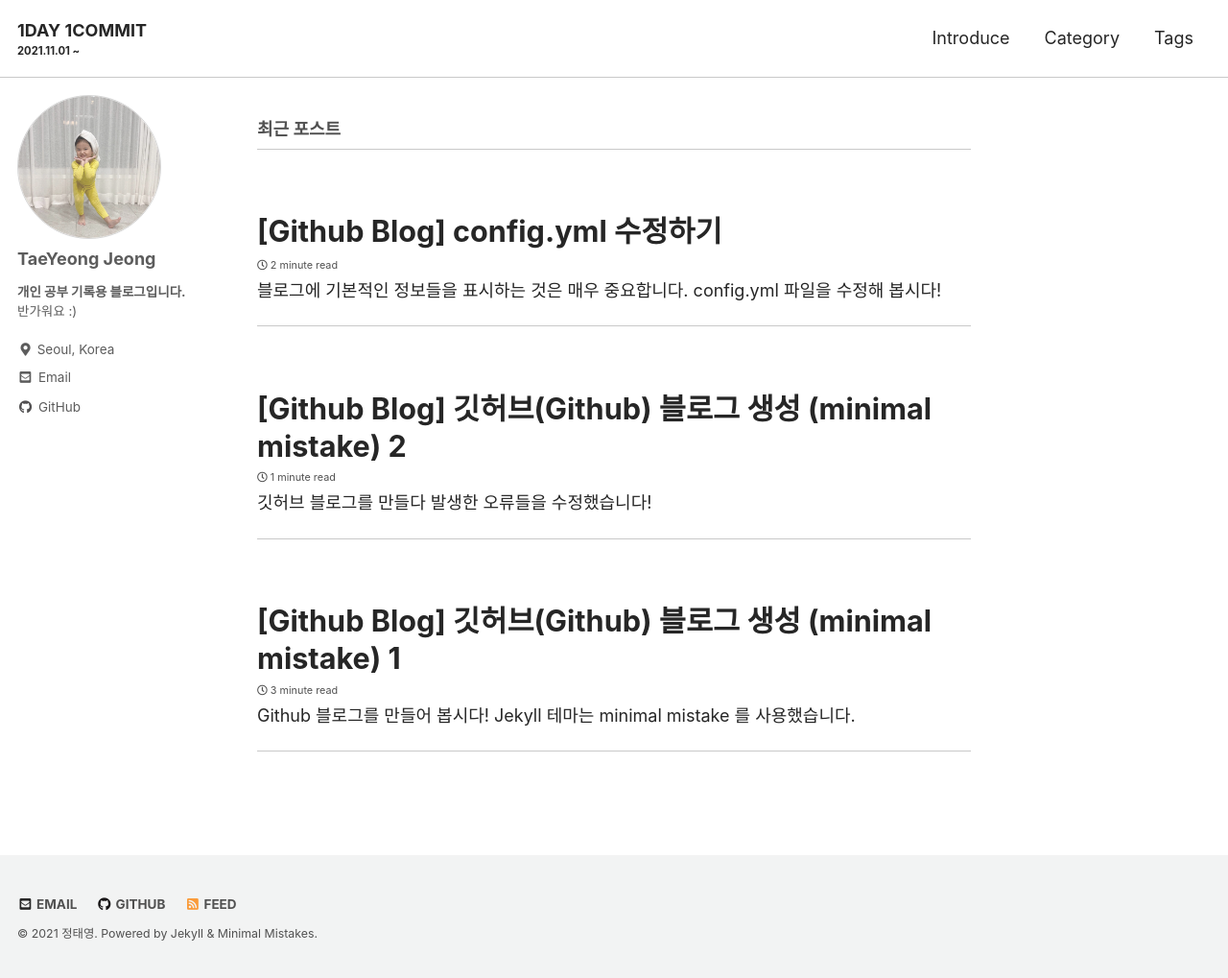
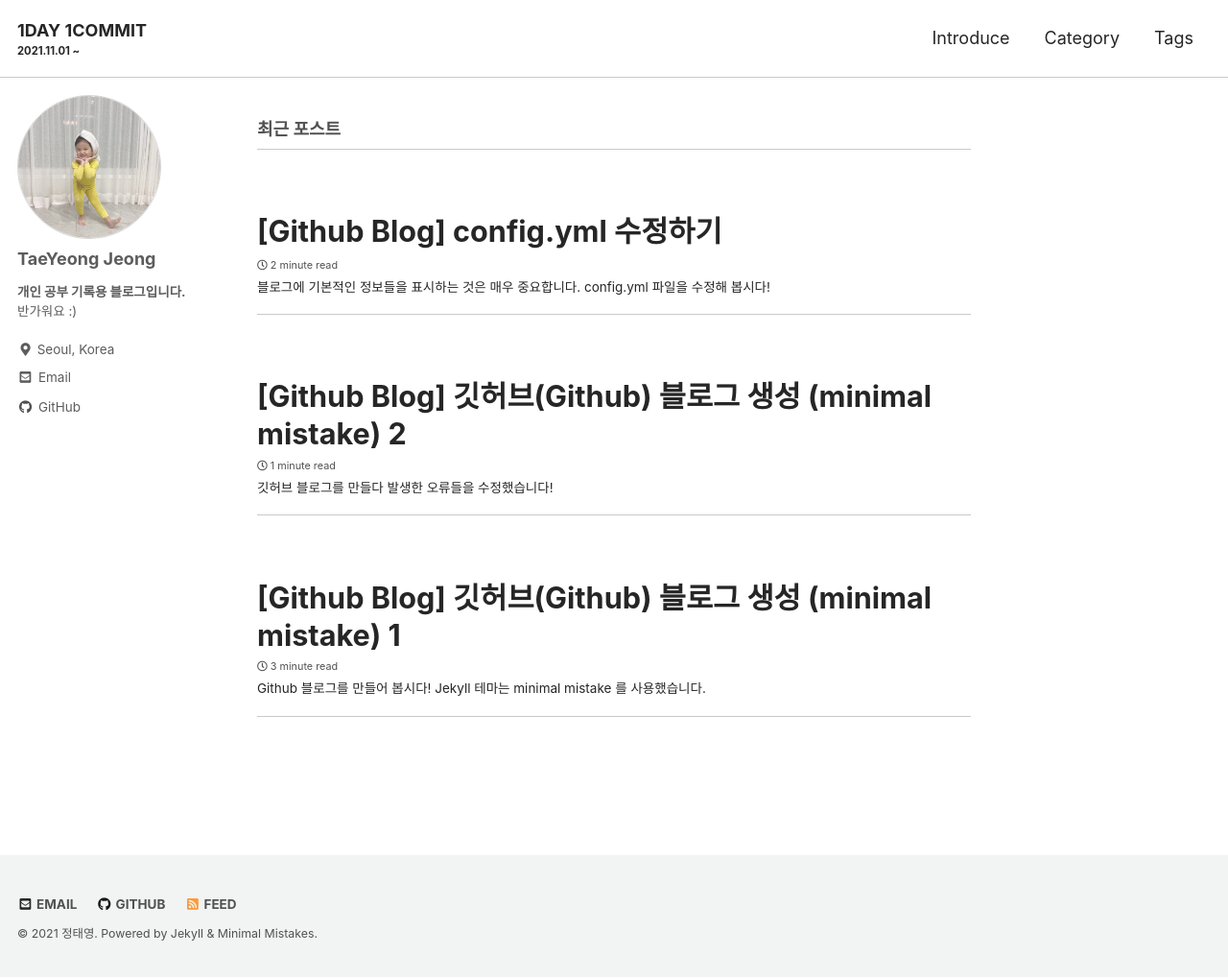
Before and after one commit to dev-taeyeong/test-blog, a Jekyll site: the page built from index.html, in a window 1280 px wide and 1019 px high. Shown: the whole window at 96% size. Built offline with Jekyll 4.4.1, drawn with Linux system fonts in a browser that asks for light colours; cached includes are drawn as plain includes; the list of posts is cut into pages by our own code.

Commit message:
최근 포스트 게시물 내용 미리보기 수정 - 다시 되돌리기

```diff
--- a/_sass/minimal-mistakes/_archive.scss
+++ b/_sass/minimal-mistakes/_archive.scss
@@ -75,7 +75,7 @@
 
 .archive__item-excerpt {
   margin-top: 0;
-  font-size: clac($type-size-6 * 1.5);
+  font-size: $type-size-6;
 
   & + p {
     text-indent: 0;
```
